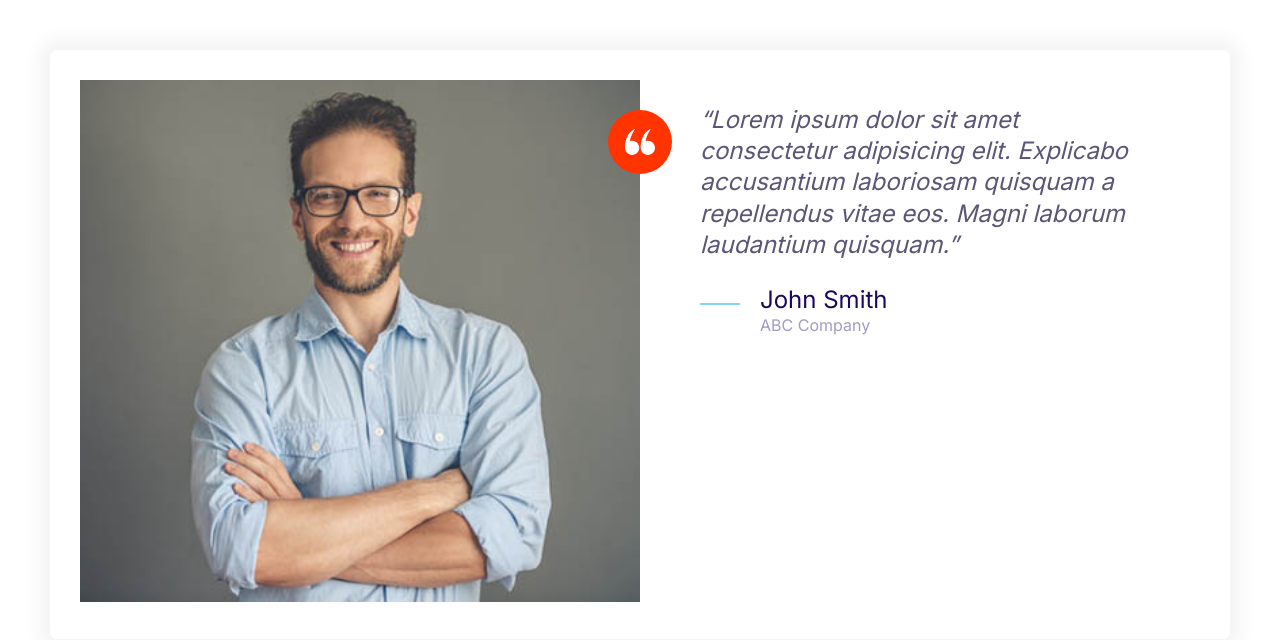
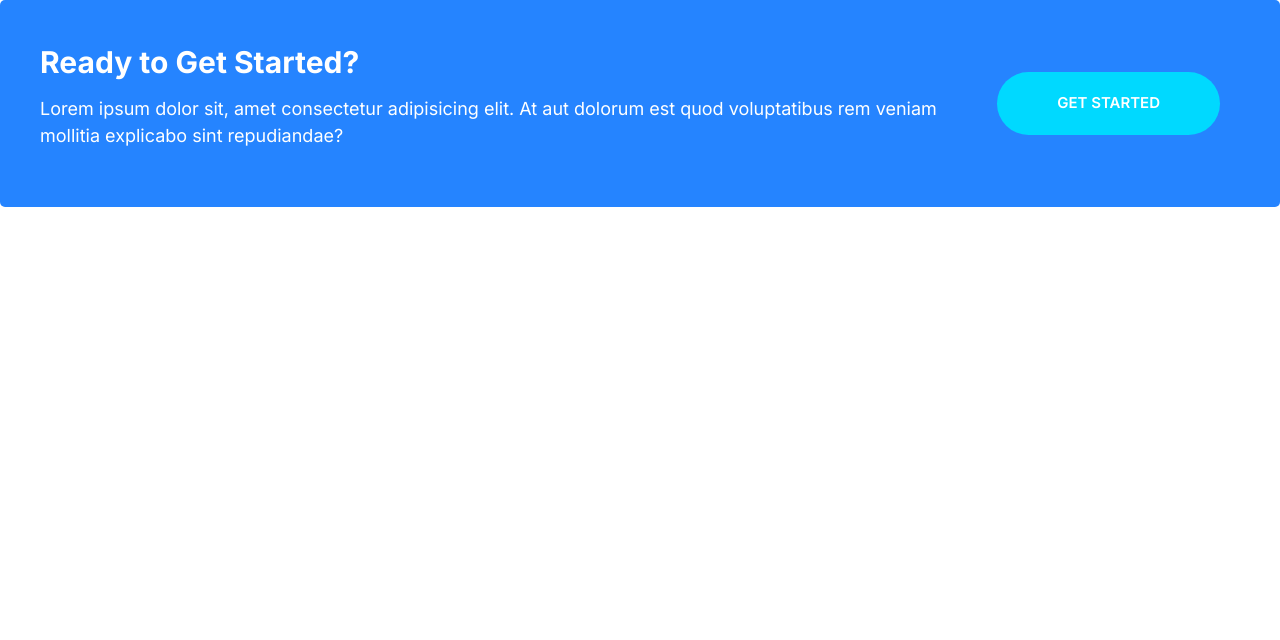
Before and after one commit to RereTooki/rereify, a plain HTML site: page index.html in a window 1280 px wide. Drawn offline with Linux system fonts and the light colour scheme.

Commit message:
Handled callouts; 2 col. grid: header, text & btn.

```diff
--- a/css/styles.css
+++ b/css/styles.css
@@ -256,6 +256,12 @@ a {
     color: #fff;
 }
 
+
+.btn--stretched {
+    padding-left: 6rem;
+    padding-right: 6rem;
+}
+
 .btn--block{
     width: 100%;
     display: inline-block;
@@ -509,3 +515,47 @@ a {
         margin-left: 6rem;
     }
 }
+
+
+/* Callouts */
+
+.callout {
+    padding: 4rem;
+    border-radius: 5px;
+}
+
+.callout--primary{
+    background: var(--color-primary);
+    color: #fff;
+}
+
+.callout__heading {
+    color: #fff;
+    margin-top: 0;
+    font-size: 3rem;
+}
+
+.callout .btn {
+    justify-self: center;
+    align-self: center;
+}
+
+.callout__content {
+    text-align: center;
+}
+
+@media screen and (min-width: 768px) {
+
+    .callout .grid--1x2 {
+        grid-template-columns: 1fr auto;
+    }
+
+    .callout__content{
+        text-align: left;
+    }
+
+    .callout .btn {
+        justify-self: start;
+        margin: 0 2rem;
+    }
+}
--- a/index.html
+++ b/index.html
@@ -11,33 +11,14 @@
         <link rel="stylesheet" href="css/normalize.css">
         <link rel="stylesheet" href="css/styles.css">
     </head>
-    <body style="padding: 5rem">
-        <div class="card testimonial">
+    <body>
+        <div class="callout callout--primary">
             <div class="grid grid--1x2">
-                <div class="testimonial__image">
-                    <img src="images/testimonial.jpg" alt="A happy, smiling customer"/>
-                    <span class="icon-container icon-container--accent">
-                        <svg class="icon icon--white icon--small">
-                            <use xlink:href="images/sprite.svg#quotes"></use>
-                        </svg>
-                    </span>
+                <div class="callout__content">
+                    <h2 class="callout__heading">Ready to Get Started?</h2>
+                    <p>Lorem ipsum dolor sit, amet consectetur adipisicing elit. At aut dolorum est quod voluptatibus rem veniam mollitia explicabo sint repudiandae?</p>
                 </div>
-                <blockquote class="quote">
-                    <p class="quote__text">Lorem ipsum dolor sit amet consectetur adipisicing elit. Explicabo accusantium laboriosam quisquam a repellendus vitae eos. Magni laborum laudantium quisquam.</p>
-                    <footer>
-                        <div class="media">
-                            <div class="media__image">
-                                <svg class="icon icon--primary quote__line">
-                                    <use xlink:href="images/sprite.svg#line"></use>
-                                </svg>
-                            </div>
-                            <div class="media__body">
-                                <h3 class="media__title quote__author">John Smith</h3>
-                                <p class="quote__organization">ABC Company</p>
-                            </div>
-                          </div>
-                    </footer>
-                </blockquote>
+                <a href="#" class="btn btn--secondary btn--stretched">Get Started</a>
             </div>
         </div>
     </body>
```
Also changed, not shown: components/callouts.html (added, +9 -0 lines).
